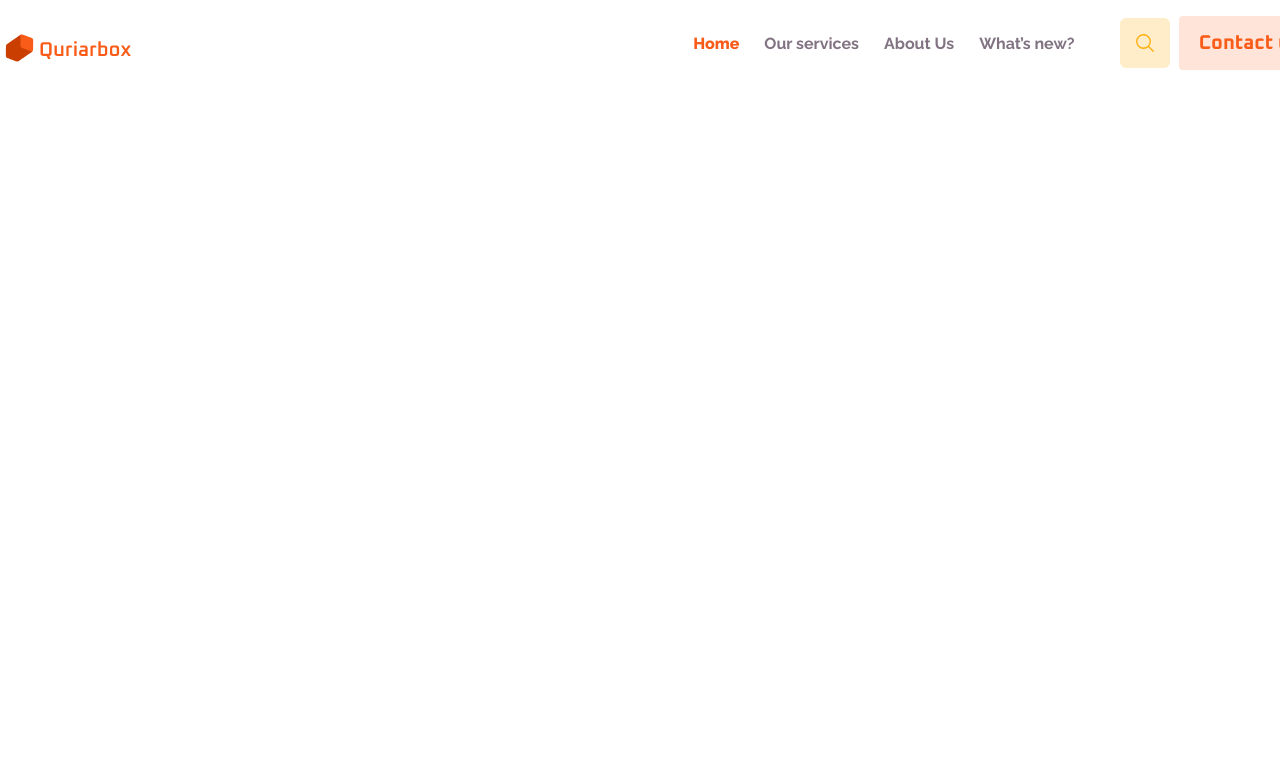
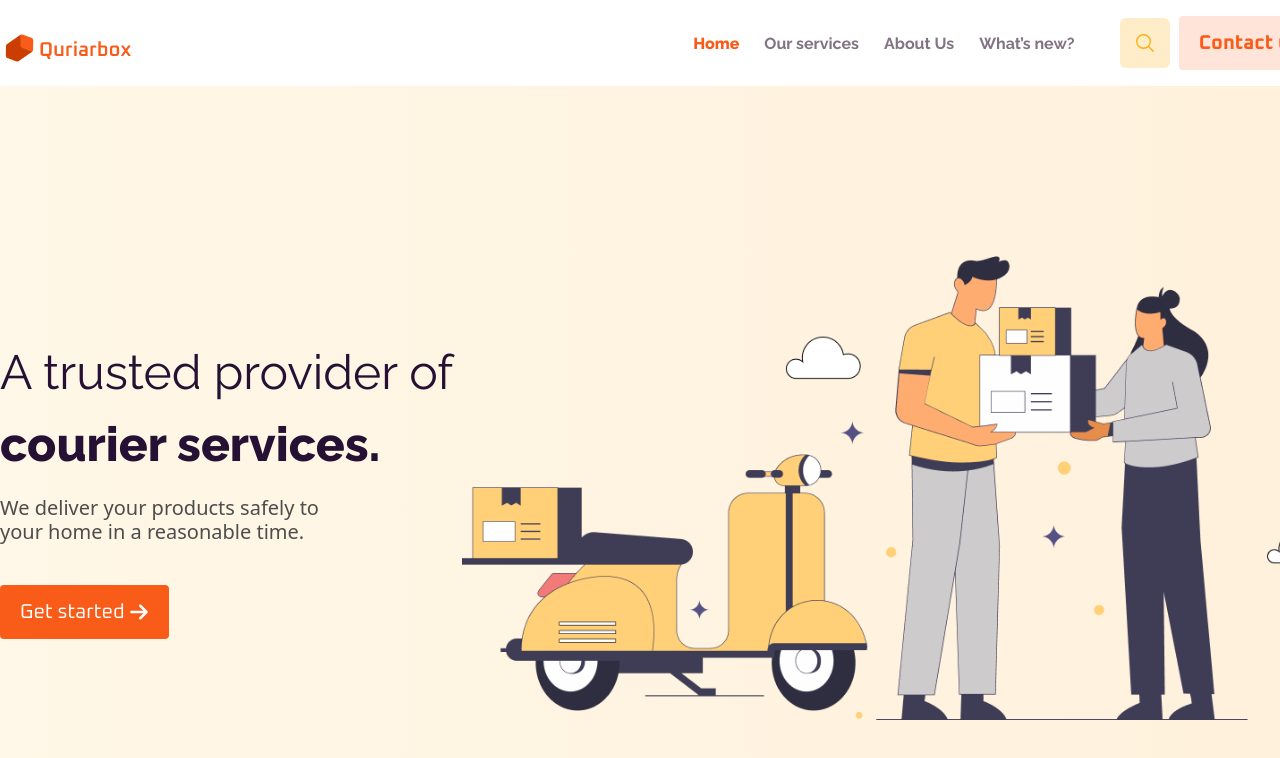
Before and after one commit to nayebislam/Quriarbox, a React (Vite) app: page / in a window 1280 px wide. Shown: the top 758 px of the page. Built offline with nearby package versions, Linux system fonts and the light colour scheme.

Commit message:
banner complete

```diff
--- a/src/App.jsx
+++ b/src/App.jsx
@@ -1,4 +1,5 @@
 import './App.css'
+import Banner from './components/banner/Banner'
 import Navbar from './components/navbar/Navbar'
 
 function App() {
@@ -6,6 +7,7 @@ function App() {
   return (
     <>
       <Navbar />
+      <Banner />
     </>
   )
 }
--- /dev/null
+++ b/src/components/banner/Banner.jsx
@@ -0,0 +1,30 @@
+import React from 'react'
+import Container from '../../Layout/Container'
+import { FaArrowRight } from "react-icons/fa6";
+import BannerImg from '../../assets/BannerImage.png'
+
+const Banner = () => {
+    return (
+        <section className='py-[170px] bg-gradient-to-r from-[#FFF7E7] to-[#FFF1DC]'>
+            <Container>
+                <div className='flex items-center justify-between'>
+                    <div>
+                        <h3 className='font-primary text-[48px] max-w-[516px] text-[#261134]'>
+                            A trusted provider of <span className='font-extrabold'>courier services.</span>
+                        </h3>
+                        <p className='max-w-[330px] text-[20px] leading-[120%] text-[#4D4D4D] mt-4 mb-[41px]'>We deliver your products safely to your home in a reasonable time.</p>
+                        <button className='py-3 px-5 font-secondary text-[20px] bg-primary text-white flex items-center gap-1 rounded'>
+                            Get started
+                            <FaArrowRight />
+                        </button>
+                    </div>
+                    <div>
+                        <img src={BannerImg} alt="" />
+                    </div>
+                </div>
+            </Container>
+        </section>
+    )
+}
+
+export default Banner
```
Also changed, not shown: src/assets/BannerImage.png (added).
